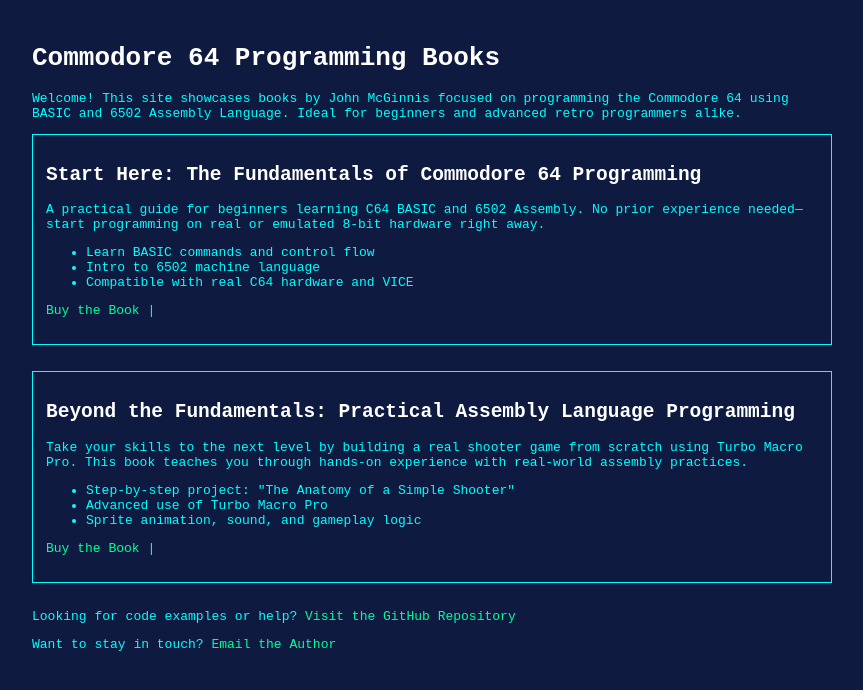
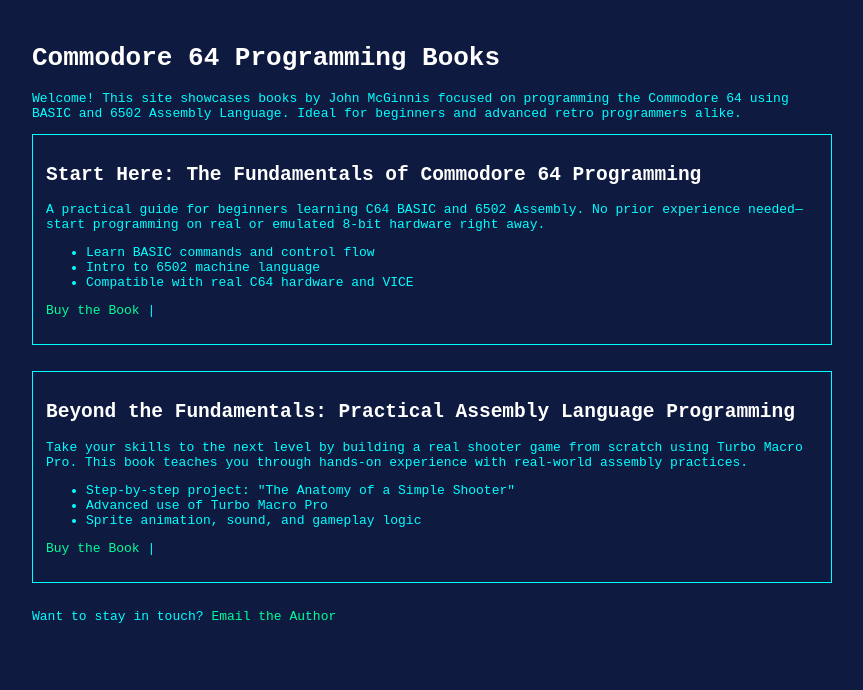
Before and after one commit to moondogbooks/main, a plain HTML site: page index.html in a window 1280 px wide. Shown: the whole page, without its empty margins (208-1071 px from the left). Drawn offline with Linux system fonts and the light colour scheme.

Commit message:
Update index.html

```diff
--- a/index.html
+++ b/index.html
@@ -57,7 +57,7 @@
     <p><a href="https://www.amazon.com/gp/product/B0DXDH9PMW?ref_=dbs_m_mng_rwt_calw_tkin_1&storeType=ebooks&qid=1745128439&sr=8-2" target="_blank">Buy the Book</a> | <!--<a href="#">View Source Code</a>--></p>
   </div>
 
-  <p>Looking for code examples or help? <a href="#">Visit the GitHub Repository</a></p>
+  <!--<p>Looking for code examples or help? <a href="#">Visit the GitHub Repository</a></p>-->
   <p>Want to stay in touch? <a href="mailto:moondogbooks@yahoo.com">Email the Author</a></p>
 </body>
 </html>
```
